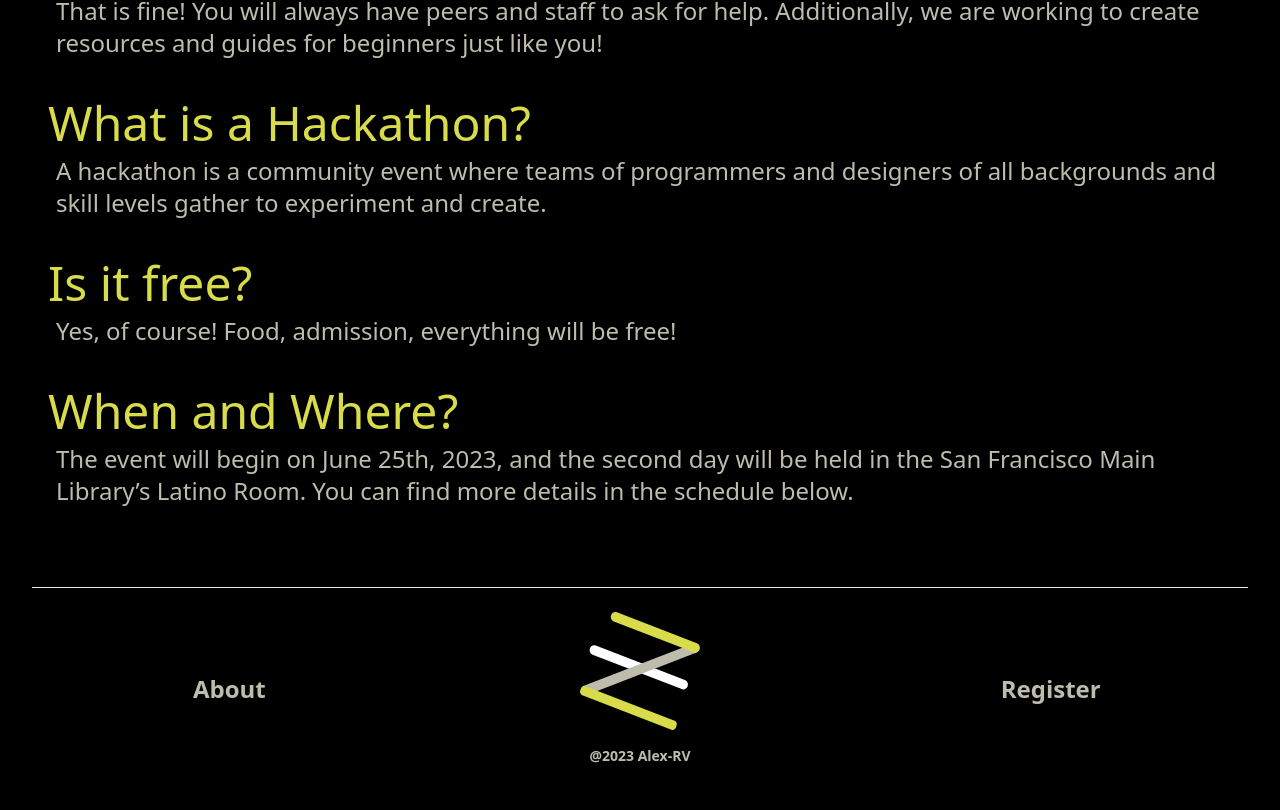
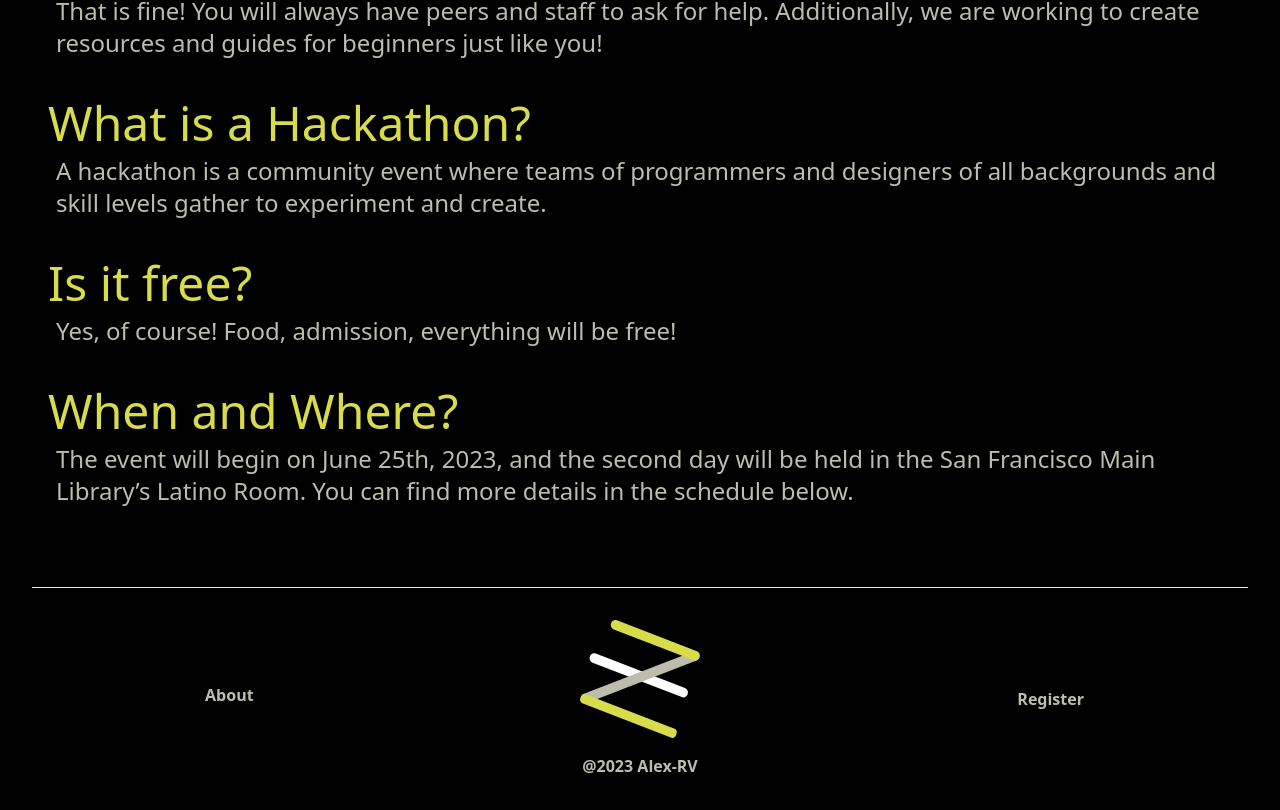
Before and after one commit to Alex-RV/zigzag, a Next.js app: page / in a window 1280 px wide. Shown: the part 1183-1993 px from the top of the page. Built offline with nearby package versions, Linux system fonts and the light colour scheme.

Commit message:
Update Footer.tsx

```diff
--- a/src/components/Footer.tsx
+++ b/src/components/Footer.tsx
@@ -7,11 +7,11 @@ export default function Footer() {
   return (
     <footer className="flex flex-col justify-center items-center max-w-7xl mx-auto w-full mb-8">
   <hr className="w-full border-1 border-gray-200 dark:border-gray-800 mb-6" />
-      <div className="w-full max-w-7xl grid grid-cols-1 gap-4 sm:grid-cols-3">
+  <div className="w-full max-w-7xl grid grid-cols-1 gap-4 sm:grid-cols-3 sm:text-sm sm:space-y-2">
     <div className="flex flex-col space-y-4 justify-center items-center">
       <Link
         href="/#about"
-            className="text-[#BEBCAD] text-2xl font-extrabold hover:text-gray-600 transition"
+        className="text-[#BEBCAD] text-xl sm:text-base font-extrabold hover:text-gray-600 transition"
       >
         About
       </Link>
@@ -21,19 +21,20 @@ export default function Footer() {
         <Link
         target="_blank"
         rel="noopener noreferrer"
-            href="https://www.linkedin.com/in/alex-riabov-v/" className="text-[#BEBCAD] text-sm font-extrabold hover:text-gray-600 transition">
+        href="https://www.linkedin.com/in/alex-riabov-v/" className="text-[#BEBCAD] text-sm sm:text-base font-extrabold hover:text-gray-600 transition">
             @2023 Alex-RV
         </Link>
     </div>
     <div className="flex flex-col space-y-4 justify-center items-center">
       <Link
         href="/projects"
-            className="text-[#BEBCAD] text-2xl font-extrabold hover:text-gray-600 transition"
+        className="text-[#BEBCAD] text-xl sm:text-base font-extrabold hover:text-gray-600 transition"
       >
         Register
       </Link>
     </div>
   </div>
 </footer>
+
   );
 }
```
Lines whose indentation alone changed are shown as unchanged.
